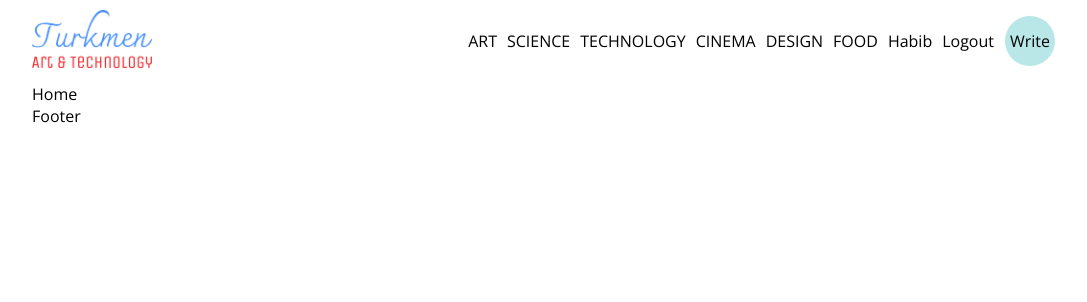
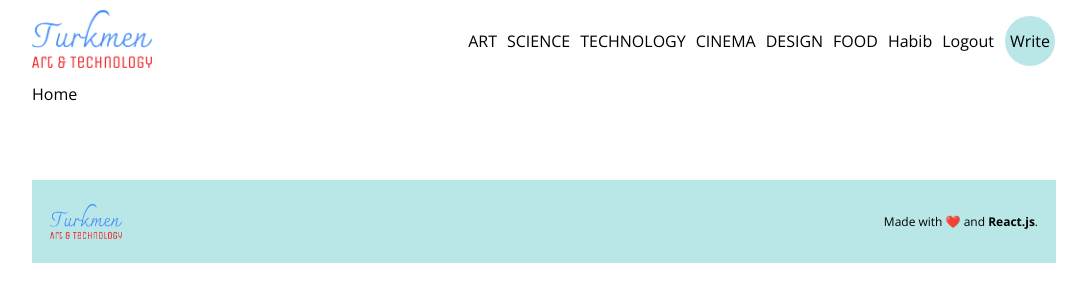
Before and after one commit to habibullahturkmen/full-stack-blog-client, a React (Create React App) app: page / in a window 1280 px wide. Shown: the top 302 px of the page, without its empty margins (96-1183 px from the left). Built offline with nearby package versions, Linux system fonts and the light colour scheme.

Commit message:
footer initial ui

```diff
--- a/src/components/Footer.jsx
+++ b/src/components/Footer.jsx
@@ -1,10 +1,12 @@
 import React from "react";
+import Logo from "../images/logo.png";
 
 const Footer = () => {
     return (
-        <div>
-            Footer
-        </div>
+        <footer>
+            <img src={Logo} alt="Logo"/>
+            <span>Made with ❤️ and <strong>React.js</strong>.</span>
+        </footer>
     );
 }
 
--- a/src/style.scss
+++ b/src/style.scss
@@ -11,6 +11,7 @@ $lightGreen : #b9e7e7;
             text-decoration: none;
             color: inherit;
         }
+
 
         // Login & Register
         .auth {
@@ -62,6 +63,7 @@ $lightGreen : #b9e7e7;
             }
         }
 
+
         // Navbar
         .navbar {
             .container {
@@ -111,5 +113,21 @@ $lightGreen : #b9e7e7;
             }
         }
 
+
+        // Footer
+        footer {
+            margin-top: 6.25em;
+            padding: 2em 1.5em;
+            background-color: $lightGreen;
+            display: flex;
+            align-items: center;
+            justify-content: space-between;
+            font-size: 0.75rem;
+
+            img {
+                width: 4.5rem;
+            }
+        }
+
     }
 }
```
